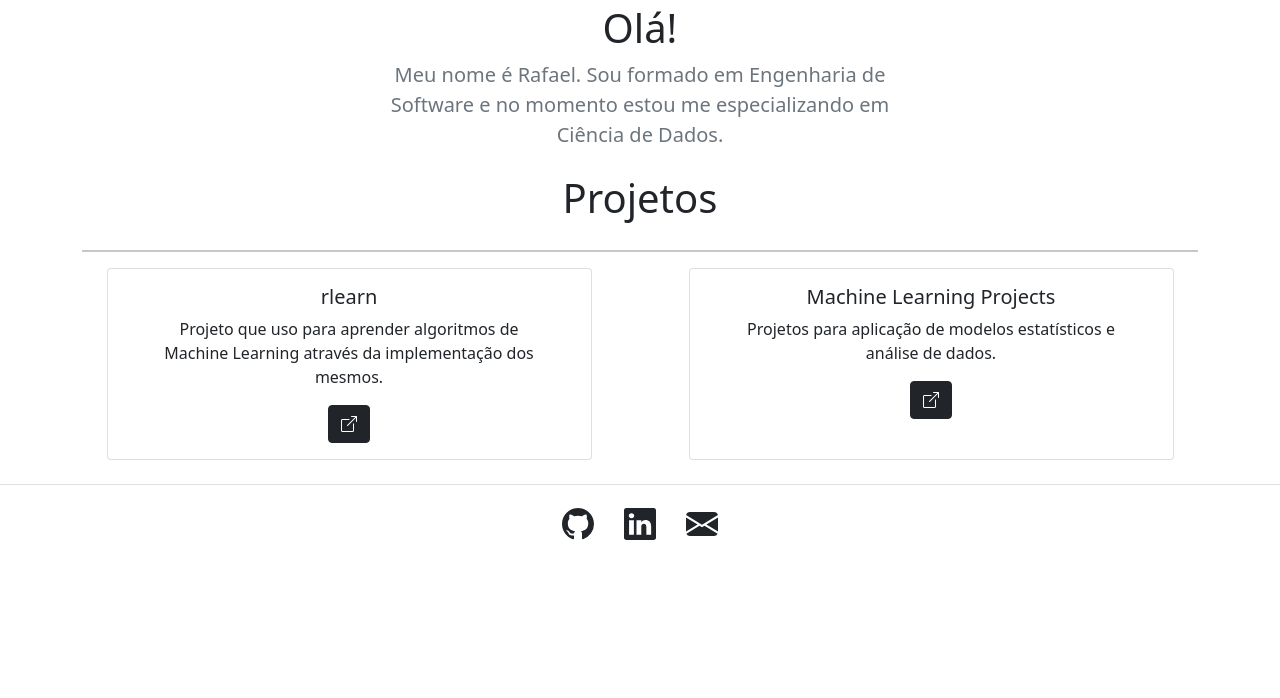
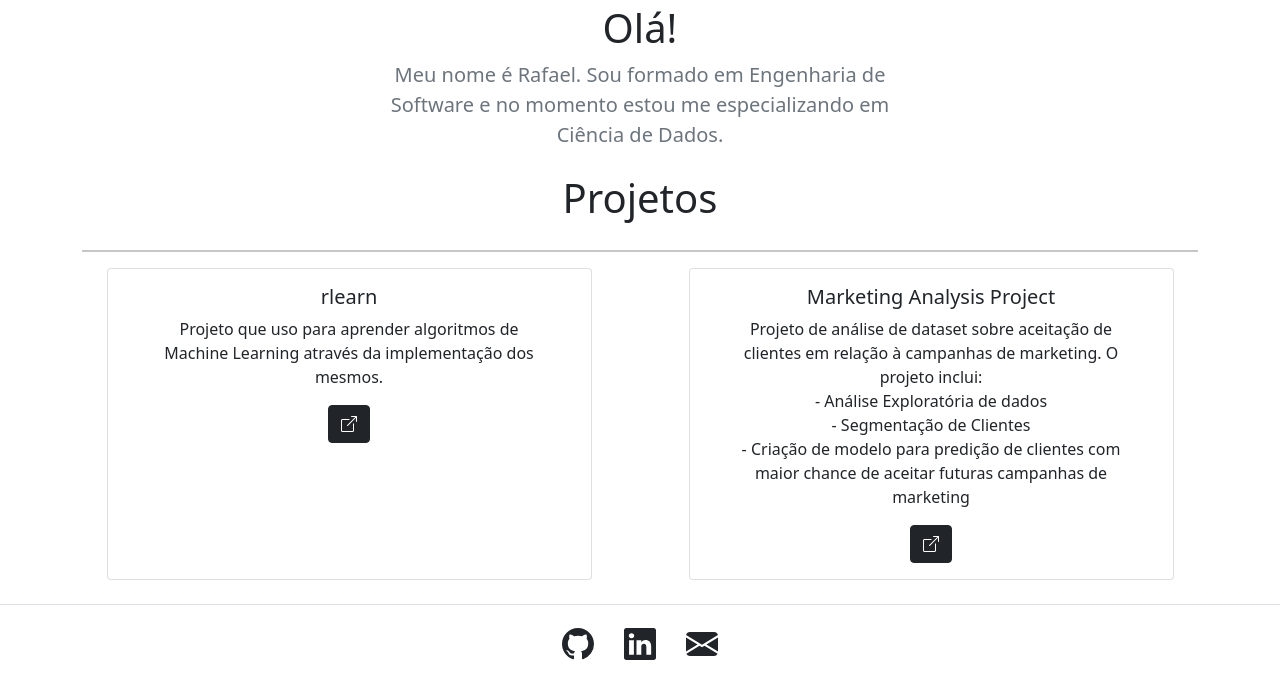
Before and after one commit to rafaeltorres2022/rafaeltorres2022.github.io, a plain HTML site: page index.html in a window 1280 px wide. Drawn offline with nearby package versions, Linux system fonts and the light colour scheme.

Commit message:
Updating with marketing project

```diff
--- a/index.html
+++ b/index.html
@@ -44,17 +44,24 @@
 						<h5 class="card-title">rlearn</h5>
 						<p class="card-text">Projeto que uso para aprender algoritmos de Machine Learning através da
 							implementação dos mesmos.</p>
-						<a href="https://github.com/rafaeltorres2022/rlearn" class="btn btn-primary btn-dark"><i
-								class="bi bi-box-arrow-up-right"></i></a>
+						<a target="_blank" rel="noopener noreferrer" href="https://github.com/rafaeltorres2022/rlearn"
+							class="btn btn-primary btn-dark"><i class="bi bi-box-arrow-up-right"></i></a>
 					</div>
 				</div>
 
 				<div class="col-sm-5 card mx-auto">
 					<div class="card-body">
-						<h5 class="card-title">Machine Learning Projects</h5>
-						<p class="card-text">Projetos para aplicação de modelos estatísticos e análise de dados.</p>
-						<a href="https://github.com/rafaeltorres2022/projects" class="btn btn-primary btn-dark"><i
-								class="bi bi-box-arrow-up-right"></i></a>
+						<h5 class="card-title">Marketing Analysis Project</h5>
+						<p class="card-text">Projeto de análise de dataset sobre aceitação de clientes em relação à
+							campanhas de marketing. O projeto inclui:
+							<br>- Análise Exploratória de dados
+							<br>- Segmentação de Clientes
+							<br>- Criação de modelo para predição de clientes com maior chance de aceitar futuras
+							campanhas de marketing
+						</p>
+						<a target="_blank" rel="noopener noreferrer"
+							href="https://github.com/rafaeltorres2022/projects/tree/main/marketing-analysis"
+							class="btn btn-primary btn-dark"><i class="bi bi-box-arrow-up-right"></i></a>
 					</div>
 				</div>
 			</div>
```
